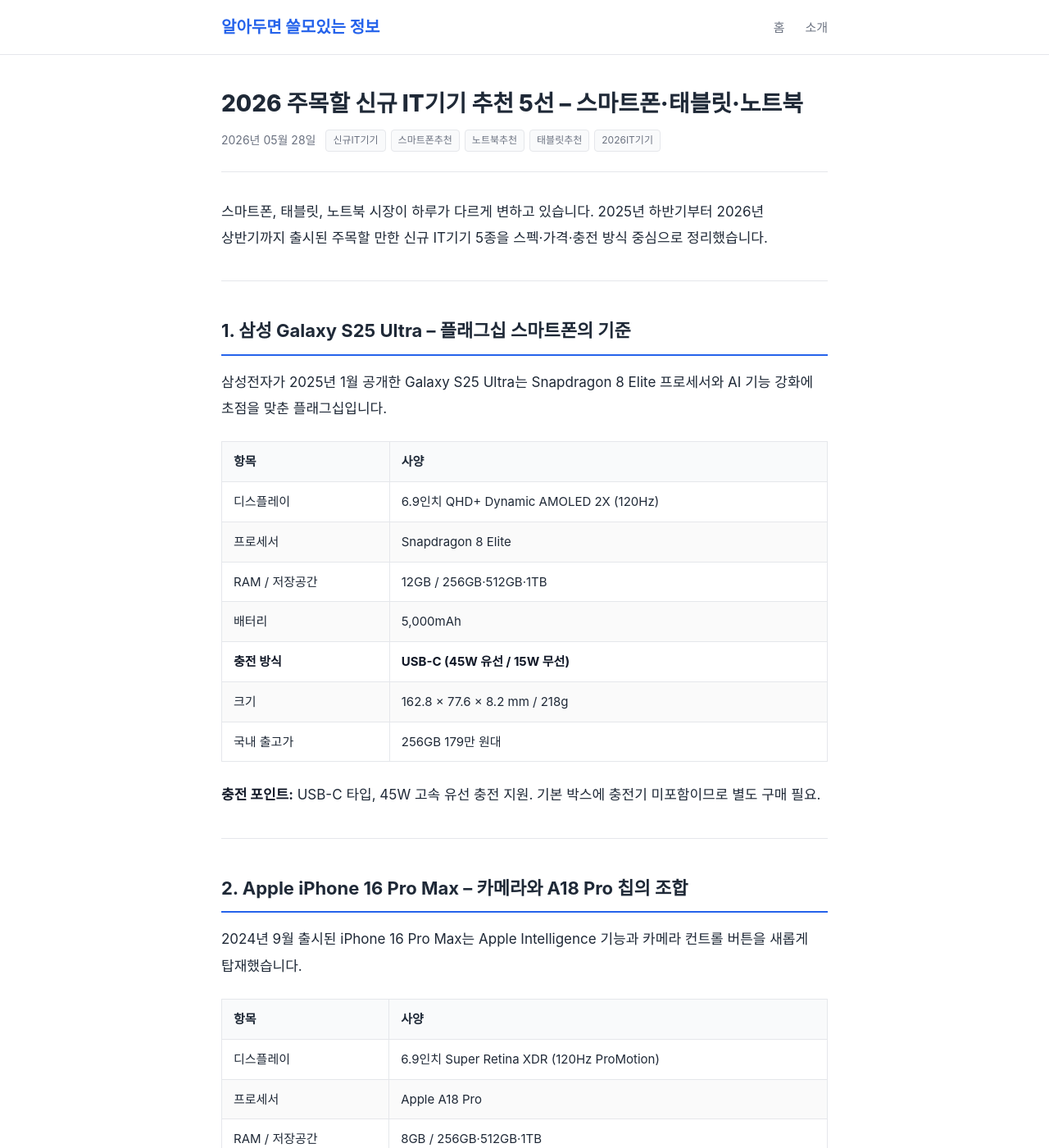
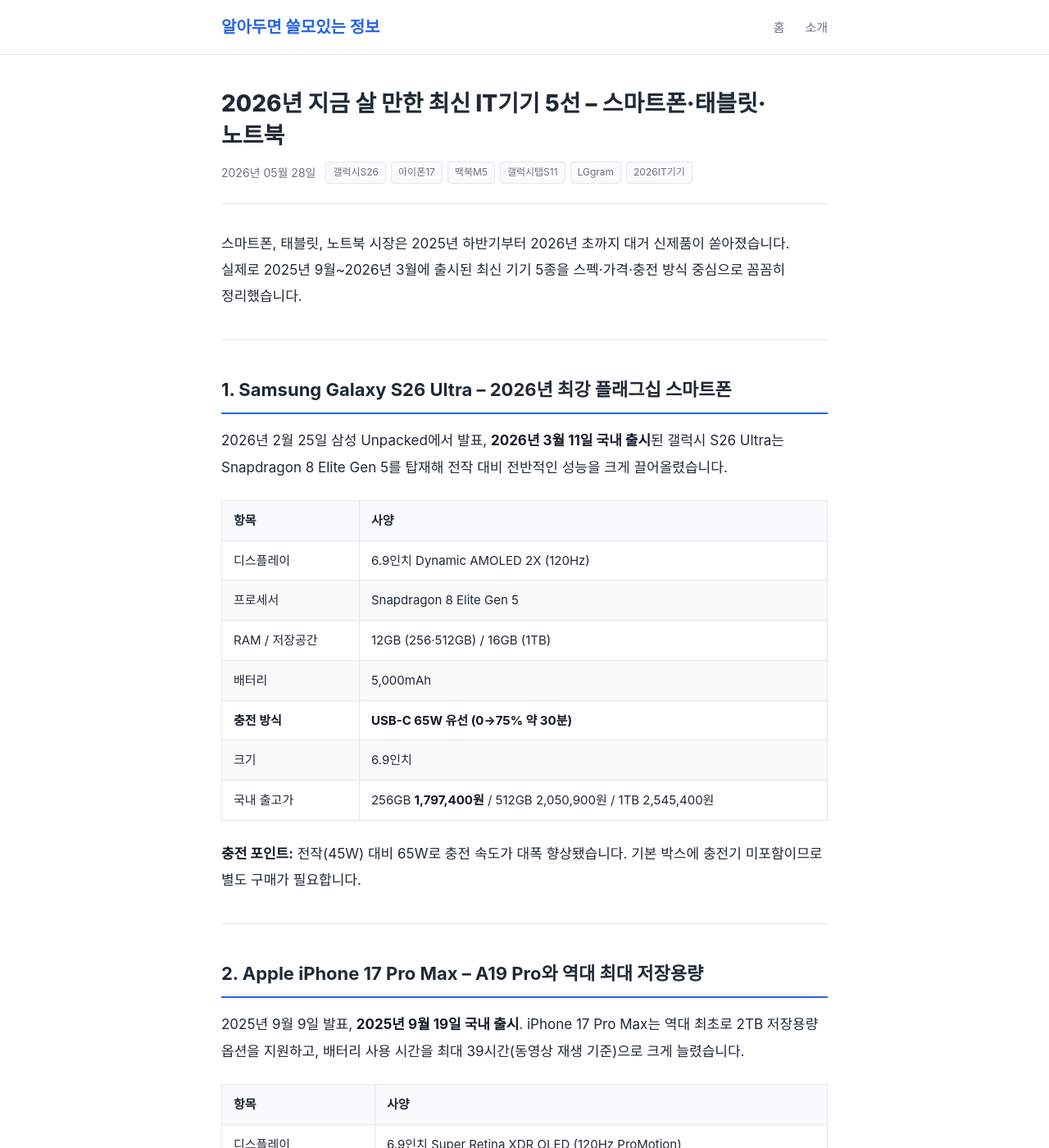
Before and after one commit to JunHaing/JunHaing.github.io, a Jekyll site: the page built from _posts/2026-05-28-new-it-devices-2026.md, in a window 1280 px wide and 1400 px high. Shown: the whole window at 82% size. Built offline with Jekyll 4.4.1, drawn with Linux system fonts in a browser that asks for light colours; some of the changed text lies outside the part shown.

Commit message:
fix: IT기기 추천 포스트 최신 기기로 전면 교체
- Galaxy S26 Ultra (2026.03), iPhone 17 Pro Max (2025.09)
- MacBook Pro M5 Pro (2026.03), Galaxy Tab S11 (2025.09), LG gram 16 2026 (2026.01)
- 모든 가격·스펙·출시일 실제 데이터로 교체

Co-Authored-By: Claude Sonnet 4.6 <noreply@anthropic.com>

```diff
--- a/_posts/2026-05-28-new-it-devices-2026.md
+++ b/_posts/2026-05-28-new-it-devices-2026.md
@@ -1,133 +1,137 @@
 ---
 layout: post
-title: "2026 주목할 신규 IT기기 추천 5선 – 스마트폰·태블릿·노트북"
+title: "2026년 지금 살 만한 최신 IT기기 5선 – 스마트폰·태블릿·노트북"
 date: 2026-05-28 09:00:00 +0900
 categories: [IT정보]
-tags: [신규IT기기, 스마트폰추천, 노트북추천, 태블릿추천, 2026IT기기]
-description: "2025~2026년 출시된 주목받는 IT기기 5선을 한눈에 정리했습니다. 삼성, 애플, LG 최신 스마트폰·노트북·태블릿의 가격·스펙·충전방식까지 꼼꼼히 비교해 드립니다."
+tags: [갤럭시S26, 아이폰17, 맥북M5, 갤럭시탭S11, LGgram, 2026IT기기]
+description: "2025년 하반기~2026년 출시된 진짜 최신 IT기기 5종을 스펙·가격·충전 방식 중심으로 비교 정리했습니다."
 ---
 
-스마트폰, 태블릿, 노트북 시장이 하루가 다르게 변하고 있습니다. 2025년 하반기부터 2026년 상반기까지 출시된 주목할 만한 신규 IT기기 5종을 스펙·가격·충전 방식 중심으로 정리했습니다.
+스마트폰, 태블릿, 노트북 시장은 2025년 하반기부터 2026년 초까지 대거 신제품이 쏟아졌습니다. 실제로 2025년 9월~2026년 3월에 출시된 최신 기기 5종을 스펙·가격·충전 방식 중심으로 꼼꼼히 정리했습니다.
 
 ---
 
-## 1. 삼성 Galaxy S25 Ultra – 플래그십 스마트폰의 기준
+## 1. Samsung Galaxy S26 Ultra – 2026년 최강 플래그십 스마트폰
 
-삼성전자가 2025년 1월 공개한 Galaxy S25 Ultra는 Snapdragon 8 Elite 프로세서와 AI 기능 강화에 초점을 맞춘 플래그십입니다.
+2026년 2월 25일 삼성 Unpacked에서 발표, **2026년 3월 11일 국내 출시**된 갤럭시 S26 Ultra는 Snapdragon 8 Elite Gen 5를 탑재해 전작 대비 전반적인 성능을 크게 끌어올렸습니다.
 
 | 항목 | 사양 |
 |------|------|
-| 디스플레이 | 6.9인치 QHD+ Dynamic AMOLED 2X (120Hz) |
-| 프로세서 | Snapdragon 8 Elite |
-| RAM / 저장공간 | 12GB / 256GB·512GB·1TB |
+| 디스플레이 | 6.9인치 Dynamic AMOLED 2X (120Hz) |
+| 프로세서 | Snapdragon 8 Elite Gen 5 |
+| RAM / 저장공간 | 12GB (256·512GB) / 16GB (1TB) |
 | 배터리 | 5,000mAh |
-| **충전 방식** | **USB-C (45W 유선 / 15W 무선)** |
-| 크기 | 162.8 × 77.6 × 8.2 mm / 218g |
-| 국내 출고가 | 256GB 179만 원대 |
+| **충전 방식** | **USB-C 65W 유선 (0→75% 약 30분)** |
+| 크기 | 6.9인치 |
+| 국내 출고가 | 256GB **1,797,400원** / 512GB 2,050,900원 / 1TB 2,545,400원 |
 
-**충전 포인트:** USB-C 타입, 45W 고속 유선 충전 지원. 기본 박스에 충전기 미포함이므로 별도 구매 필요.
+**충전 포인트:** 전작(45W) 대비 65W로 충전 속도가 대폭 향상됐습니다. 기본 박스에 충전기 미포함이므로 별도 구매가 필요합니다.
 
 ---
 
-## 2. Apple iPhone 16 Pro Max – 카메라와 A18 Pro 칩의 조합
+## 2. Apple iPhone 17 Pro Max – A19 Pro와 역대 최대 저장용량
 
-2024년 9월 출시된 iPhone 16 Pro Max는 Apple Intelligence 기능과 카메라 컨트롤 버튼을 새롭게 탑재했습니다.
+2025년 9월 9일 발표, **2025년 9월 19일 국내 출시**. iPhone 17 Pro Max는 역대 최초로 2TB 저장용량 옵션을 지원하고, 배터리 사용 시간을 최대 39시간(동영상 재생 기준)으로 크게 늘렸습니다.
 
 | 항목 | 사양 |
 |------|------|
-| 디스플레이 | 6.9인치 Super Retina XDR (120Hz ProMotion) |
-| 프로세서 | Apple A18 Pro |
-| RAM / 저장공간 | 8GB / 256GB·512GB·1TB |
-| 배터리 | 4,685mAh |
-| **충전 방식** | **USB-C (27W 유선 / 25W MagSafe 무선)** |
-| 크기 | 163.0 × 77.6 × 8.25 mm / 227g |
-| 국내 출고가 | 256GB 170만 원대 |
+| 디스플레이 | 6.9인치 Super Retina XDR OLED (120Hz ProMotion) |
+| 해상도 | 1,320 × 2,868 pixels |
+| 프로세서 | Apple A19 Pro |
+| RAM / 저장공간 | 8GB / 256GB·512GB·1TB·**2TB** |
+| 배터리 수명 | 최대 **39시간** (동영상 재생 기준) |
+| **충전 방식** | **USB-C 40W 유선 / MagSafe 25W 무선** |
+| 카메라 | 후면 48MP 트리플 / 전면 18MP |
+| 국내 출고가 | 256GB **1,940,000원**~ |
 
-**충전 포인트:** Lightning에서 USB-C로 완전 전환. MagSafe 무선 충전은 최대 25W로 이전 세대 대비 향상.
+**충전 포인트:** 40W 어댑터 사용 시 20분 내 50% 충전 가능. MagSafe는 30W 이상 어댑터 사용 시 최대 25W 지원.
 
 ---
 
-## 3. Apple MacBook Pro 14인치 (M4 Pro) – 크리에이터용 노트북의 정석
+## 3. Apple MacBook Pro 14인치 (M5 Pro) – 전문가용 노트북 최신판
 
-2024년 11월 출시된 MacBook Pro M4 Pro는 뛰어난 CPU·GPU 성능과 긴 배터리 수명으로 전문가 시장을 공략합니다.
+M5 Pro / M5 Max 탑재 MacBook Pro는 **2026년 3월 11일 출시**됐습니다. M4 Pro 대비 CPU 성능 30%, GPU 성능 50% 향상된 M5 Pro 칩을 탑재하고, 처음으로 1TB SSD를 전 모델 기본 사양으로 채택했습니다.
 
 | 항목 | 사양 |
 |------|------|
 | 디스플레이 | 14.2인치 Liquid Retina XDR (120Hz ProMotion) |
-| 프로세서 | Apple M4 Pro (12코어 CPU / 20코어 GPU) |
-| RAM / 저장공간 | 24GB~64GB / 512GB~4TB |
-| 배터리 수명 | 최대 24시간 |
-| **충전 방식** | **USB-C (MagSafe 3 또는 USB-C 96W 이상)** |
-| 크기 | 312.6 × 221.2 × 15.5 mm / 1.62kg |
-| 국내 출고가 | 24GB·512GB 기준 약 299만 원대 |
+| 프로세서 | Apple M5 Pro |
+| RAM / 저장공간 | 24GB~64GB / **1TB 기본**~4TB |
+| 연결성 | Wi-Fi 7, Bluetooth 6 |
+| **충전 방식** | **MagSafe 3 또는 USB-C (Thunderbolt 5)** |
+| 크기 | 312.6 × 221.2 × 15.5 mm |
+| 국내 출고가 | **약 2,690,000원**~ (24GB·1TB 기준) |
 
-**충전 포인트:** MagSafe 3 포트와 USB-C(Thunderbolt 4) 모두 충전 가능. 140W USB-C 어댑터 동봉.
+**충전 포인트:** MagSafe 3와 USB-C Thunderbolt 5 포트 모두 충전 가능. 140W 충전 어댑터 동봉.
 
 ---
 
-## 4. 삼성 Galaxy Tab S10 FE – 합리적인 가격의 대화면 태블릿
+## 4. Samsung Galaxy Tab S11 – Android 16 탑재 최신 태블릿
 
-2025년 상반기 출시된 Galaxy Tab S10 FE는 S펜을 기본 동봉하면서도 가격을 대폭 낮춘 실용형 태블릿입니다.
+2025년 9월 IFA에서 발표, **2025년 9월 20일 국내 출시**. Galaxy Tab S11은 MediaTek Dimensity 9400+와 Android 16을 탑재한 삼성 최신 플래그십 태블릿입니다.
 
 | 항목 | 사양 |
 |------|------|
-| 디스플레이 | 10.9인치 TFT LCD (90Hz) |
-| 프로세서 | Exynos 1580 |
-| RAM / 저장공간 | 8GB / 128GB·256GB |
-| 배터리 | 10,090mAh |
-| **충전 방식** | **USB-C (45W 유선)** |
-| 크기 | 257.6 × 164.3 × 5.9 mm / 491g |
-| 국내 출고가 | 128GB 약 59만 원대 |
+| 디스플레이 | 11.0인치 Dynamic AMOLED 2X |
+| 프로세서 | MediaTek Dimensity 9400+ |
+| RAM / 저장공간 | 12GB / 128GB~ |
+| 배터리 | 8,400mAh |
+| OS | **Android 16** |
+| **충전 방식** | **USB-C 45W 유선** |
+| 국내 출고가 | 128GB **998,800원**~ |
 
 **충전 포인트:** USB-C 45W 고속 충전 지원. 무선 충전 미지원.
 
+> Galaxy Tab S11 Ultra(14.6인치, 11,600mAh, S펜 포함)는 국내 1,598,300원~부터 구매 가능합니다.
+
 ---
 
-## 5. LG gram 17 (2025) – 가벼운 17인치 노트북의 대명사
+## 5. LG gram 16 (2026) – OLED + 온디바이스 AI 탑재 초경량 노트북
 
-LG전자의 2025년형 gram 17은 초경량 설계를 유지하면서 Intel Core Ultra 프로세서로 AI 성능을 강화했습니다.
+**2026년 1월 6일 CES 2026 발표 및 국내 출시**. 2026년형 LG gram은 16인치 OLED 디스플레이와 Intel Core Ultra 최신 프로세서를 탑재하고, LG EXAONE 3.5 온디바이스 AI를 내장해 네트워크 없이도 AI 기능을 사용할 수 있습니다. 신소재 Aerominum 적용으로 경량성과 내구성도 강화됐습니다.
 
 | 항목 | 사양 |
 |------|------|
-| 디스플레이 | 17인치 IPS (2560×1600, 60Hz) |
-| 프로세서 | Intel Core Ultra 7 155H |
-| RAM / 저장공간 | 16GB~32GB / 512GB~1TB |
-| 배터리 수명 | 최대 22시간 |
-| **충전 방식** | **USB-C (65W 유선, DC 포트도 지원)** |
-| 크기 | 380.2 × 260.1 × 10.9~12.1 mm / 1,350g |
-| 국내 출고가 | 16GB·512GB 기준 약 179만 원대 |
+| 디스플레이 | 16인치 OLED (2,880 × 1,800) |
+| 프로세서 | Intel Core Ultra (Copilot+ PC) |
+| RAM / 저장공간 | 16GB~ / 512GB~1TB |
+| 배터리 수명 | 최대 **27시간** |
+| 급속 충전 | 30분 충전으로 9시간 추가 사용 |
+| **충전 방식** | **USB-C 65W / DC 어댑터 겸용** |
+| AI | LG EXAONE 3.5 sLLM 온디바이스 내장 |
+| 국내 출고가 | **약 3,140,000원**~ (출시 후 인상으로 현재 약 3,540,000원) |
 
-**충전 포인트:** USB-C 65W 충전 가능. DC 어댑터도 동봉되어 두 방식 모두 사용 가능.
+**충전 포인트:** USB-C 65W와 DC 어댑터 두 방식 모두 지원. 급속 충전으로 짧은 휴식 시간에도 충분한 배터리를 확보할 수 있습니다.
 
 ---
 
 ## 한눈에 비교 정리
 
-| 기기 | 카테고리 | 충전 방식 | 충전 전력 | 가격 |
-|------|---------|----------|----------|------|
-| Galaxy S25 Ultra | 스마트폰 | USB-C | 45W | 179만 원대~ |
-| iPhone 16 Pro Max | 스마트폰 | USB-C / MagSafe | 27W / 25W | 170만 원대~ |
-| MacBook Pro 14 M4 Pro | 노트북 | MagSafe 3 / USB-C | 140W | 299만 원대~ |
-| Galaxy Tab S10 FE | 태블릿 | USB-C | 45W | 59만 원대~ |
-| LG gram 17 (2025) | 노트북 | USB-C / DC | 65W | 179만 원대~ |
+| 기기 | 카테고리 | 출시 | 충전 방식 | 국내 시작가 |
+|------|---------|------|----------|------------|
+| Galaxy S26 Ultra | 스마트폰 | 2026.03 | USB-C 65W | 1,797,400원~ |
+| iPhone 17 Pro Max | 스마트폰 | 2025.09 | USB-C 40W / MagSafe 25W | 1,940,000원~ |
+| MacBook Pro 14 M5 Pro | 노트북 | 2026.03 | MagSafe 3 / USB-C | 약 2,690,000원~ |
+| Galaxy Tab S11 | 태블릿 | 2025.09 | USB-C 45W | 998,800원~ |
+| LG gram 16 (2026) | 노트북 | 2026.01 | USB-C 65W / DC | 약 3,540,000원~ |
 
 ---
 
-## 구매 시 체크포인트
+## 구매 전 체크포인트
 
-1. **충전기 동봉 여부 확인** – 최근 고가 기기 대부분 충전기 미포함. 별도 구매 예산 고려.
-2. **USB-C 충전 전력 확인** – 같은 USB-C라도 45W, 65W, 96W로 체감 속도 차이가 큼.
-3. **AS 센터 접근성** – 삼성·LG는 전국 센터 풍부, Apple은 공인 서비스 센터 이용.
-4. **AI 기능 활용 여부** – Galaxy AI, Apple Intelligence 등 온디바이스 AI 기능은 RAM 용량이 충분해야 제대로 동작.
+1. **충전기 별도 구매 여부 확인** – 고가 스마트폰 대부분 충전기 미포함. 구매 예산에 반드시 포함.
+2. **USB-C 충전 전력 확인** – 같은 USB-C라도 40W·45W·65W로 충전 속도 체감 차이가 큼.
+3. **AI 기능 활용 여부** – Galaxy AI(온디바이스), Apple Intelligence, LG EXAONE 등 기기별 AI 기능과 RAM 요구사항을 확인.
+4. **AS 접근성** – 삼성·LG는 전국 직영 서비스 센터, Apple은 공인 서비스 센터(AASP) 이용.
 
-신규 기기 구매를 고려하고 있다면 공식 사이트에서 최신 가격과 행사 여부를 반드시 확인하세요.
+최종 구매 전 각 브랜드 공식 사이트에서 최신 출고가와 이벤트 여부를 꼭 확인하세요.
 
 ---
 
-## 출처 및 공식 판매 페이지
+## 공식 판매 페이지
 
-- [Samsung Galaxy S25 Ultra 공식 페이지](https://www.samsung.com/sec/smartphones/galaxy-s25-ultra/)
-- [Apple iPhone 16 Pro Max 공식 페이지](https://www.apple.com/kr/iphone-16-pro/)
-- [Apple MacBook Pro 14인치 (M4 Pro) 공식 페이지](https://www.apple.com/kr/macbook-pro/)
-- [Samsung Galaxy Tab S10 FE 공식 페이지](https://www.samsung.com/sec/tablets/galaxy-tab-s10-fe/)
-- [LG gram 17 (2025) 공식 페이지](https://www.lg.com/kr/laptops/gram/)
+- [Samsung Galaxy S26 Ultra](https://www.samsung.com/sec/smartphones/galaxy-s26/)
+- [Apple iPhone 17 Pro Max](https://www.apple.com/kr/iphone-17-pro/)
+- [Apple MacBook Pro (M5 Pro)](https://www.apple.com/kr/shop/buy-mac/macbook-pro)
+- [Samsung Galaxy Tab S11](https://www.samsung.com/sec/tablets/galaxy-tab-s11/)
+- [LG gram 16 (2026)](https://www.lge.co.kr/notebook/16z90u-ku7ek)
```
